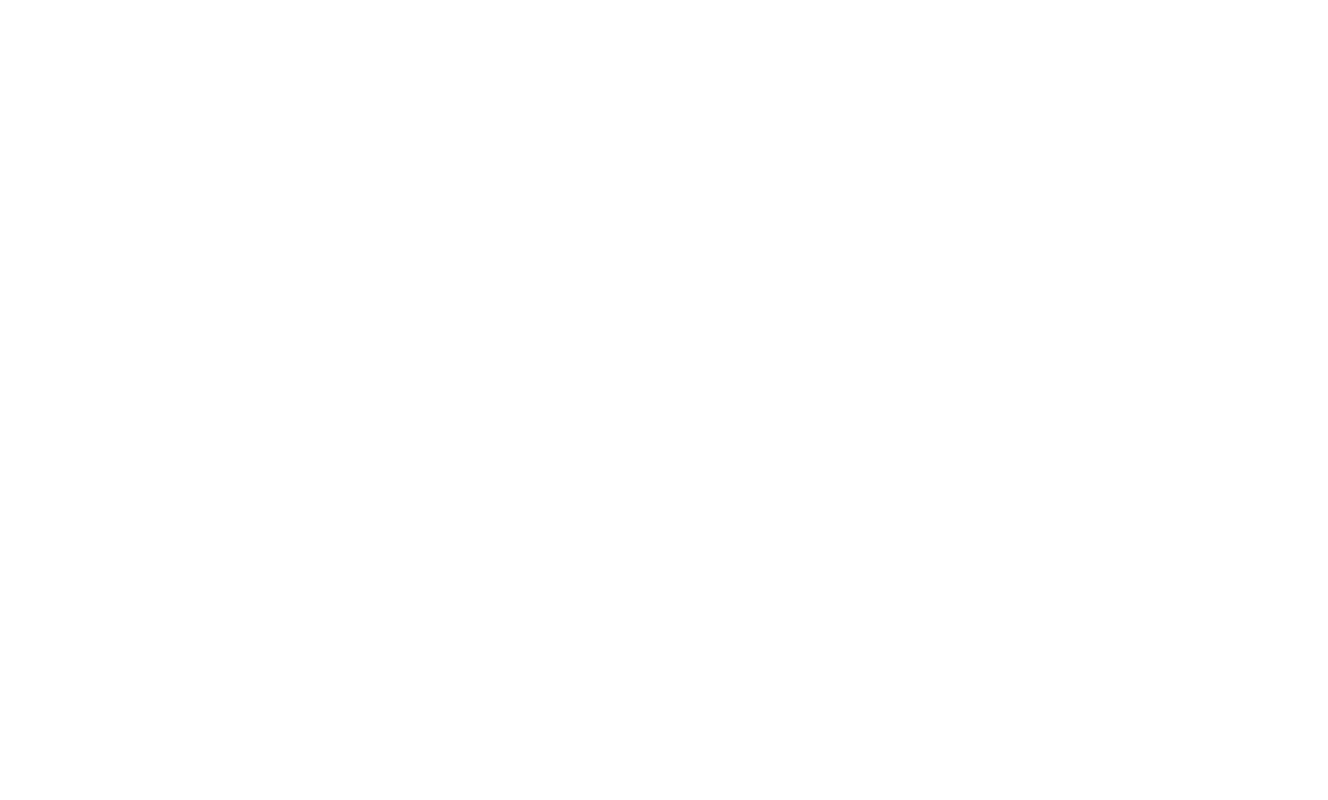
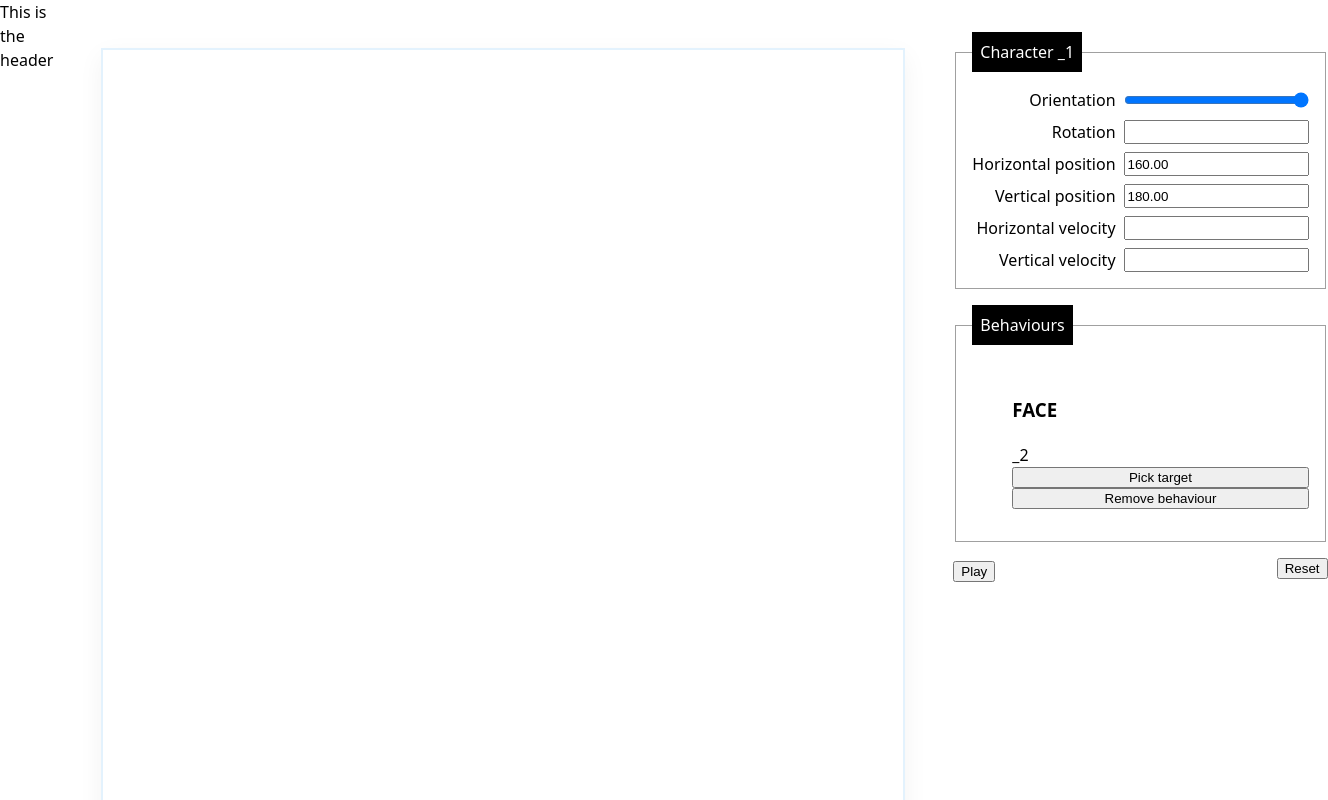
Before and after one commit to craigdallimore/steering-behaviour, a React app: page / in a window 1280 px wide. Shown: the top 800 px of the page, 1328 px wide, since content can reach past the window. Built offline with nearby package versions, Linux system fonts and the light colour scheme; the HTML template or start-up script is replaced by a standard one.

Commit message:
Integrate postcss

```diff
--- a/package.json
+++ b/package.json
@@ -8,14 +8,19 @@
     "@types/react-dom": "^17.0.11",
     "@typescript-eslint/eslint-plugin": "^5.9.1",
     "@typescript-eslint/parser": "^5.9.1",
+    "autoprefixer": "^10.4.2",
     "eslint": "^7.29.0",
     "eslint-config-prettier": "^8.3.0",
     "immer": "^9.0.12",
+    "postcss": "^8.4.5",
+    "postcss-modules": "^4.3.0",
+    "postcss-normalize": "^10.0.1",
     "prettier": "^2.5.1",
     "react": "^17.0.2",
     "react-dom": "^17.0.2",
     "rollup": "^2.51.0",
     "rollup-plugin-peer-deps-external": "^2.2.4",
+    "rollup-plugin-postcss": "^4.0.2",
     "rollup-plugin-serve": "^1.1.0",
     "rollup-plugin-sourcemaps": "^0.6.3",
     "tslib": "^2.3.1",
--- a/src/components/Layout.tsx
+++ b/src/components/Layout.tsx
@@ -11,6 +11,7 @@ import type { Behaviour, Character, CharacterId } from "@domain/types.js";
 import getFocussedCharacter from "@lib/getFocussedCharacter.js";
 import DispatchContext from "./DispatchContext.js";
 import StateContext from "./StateContext.js";
+import '../css/main.css';
 
 enableMapSet(); // immer can understand Map and Set
 
@@ -46,6 +47,7 @@ const Main = () => {
 
   return (
     <main>
+      <header>This is the header</header>
       <Canvas state={state} dispatch={dispatch} />
       <DispatchContext.Provider value={dispatch}>
         <StateContext.Provider value={state}>
--- /dev/null
+++ b/src/css/main.css
@@ -0,0 +1,50 @@
+@import "sanitize.css";
+
+* {
+  box-sizing: border-box;
+}
+body {
+  font-family: sans;
+}
+main {
+  display: flex;
+  align-items: flex-start;
+}
+canvas {
+  border: 2px solid rgba(227, 242, 253, 1);
+  margin: 3rem;
+  box-shadow: 0 0.5rem 1.5rem rgba(0, 0, 0, 0.05);
+}
+form {
+  margin-top: 2rem;
+}
+legend {
+  padding: 0.5rem;
+  background: black;
+  color: white;
+}
+label {
+  align-self: center;
+  text-align: right;
+}
+fieldset {
+  display: grid;
+  grid-template-columns: max-content 1fr;
+  grid-gap: 0.5rem;
+  margin-bottom: 1rem;
+  padding: 1rem;
+}
+button + button {
+  float: right;
+}
+.behaviours {
+  display: flex;
+  flex-direction: column;
+}
+.behaviours ul {
+  list-style: none;
+}
+.behaviours li {
+  display: flex;
+  flex-direction: column;
+}
--- /dev/null
+++ b/src/css/main.css.d.ts
@@ -0,0 +1,6 @@
+export const behaviours: string
+interface Namespace {
+	"behaviours": string,
+}
+declare const main: Namespace
+export default main
--- /dev/null
+++ b/src/css/main.css.json
@@ -0,0 +1 @@
+{"main_behaviours__CbYdR":"_main_behaviours__CbYdR_11tzi_1"}
```
Also changed, not shown: 2 other files (tests, documents, lock files or other folders).
